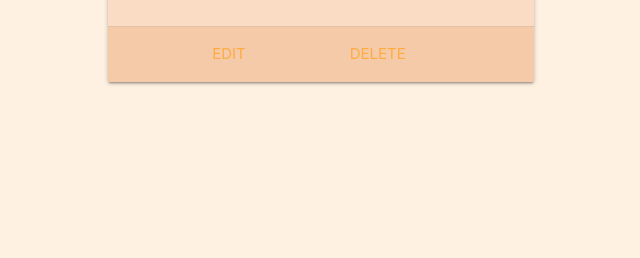
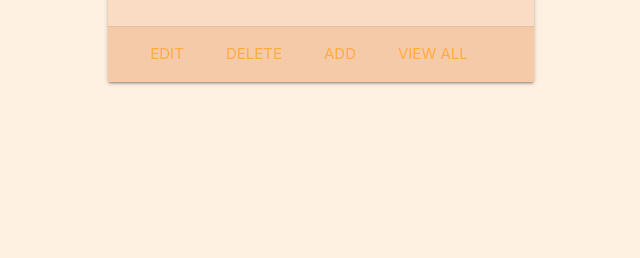
Before and after one commit to nackho/goaltracker, a Django app: template main_app/templates/main_app/reward_detail.html in a window 1280 px wide. Shown: the part 260-518 px from the top of the page, without its empty margins (95-735 px from the left). Run offline with Django 4.2, Linux system fonts and the light colour scheme; the template is opened without the code that fills it, so the values that code supplies are empty.

Commit message:
fixed formatting on detail page, added more reward function

```diff
--- a/main_app/templates/goals/detail.html
+++ b/main_app/templates/goals/detail.html
@@ -66,7 +66,7 @@
 <hr>
 <div class="row">
   <div class="col s6">
-    <h3>Rewards Given for {{ goal.name }} Progress</h3>
+    <h3>Rewards Given</h3>
     {% if goal.rewards.count %}
       {% for reward in goal.rewards.all %}
         <div class="card">
--- a/main_app/templates/main_app/reward_detail.html
+++ b/main_app/templates/main_app/reward_detail.html
@@ -13,6 +13,8 @@
       <div class="card-action">
         <a href="{% url 'rewards_update' reward.id %}">Edit</a>
         <a href="{% url 'rewards_delete' reward.id %}">Delete</a>
+        <a href="{% url 'rewards_create' %}">Add</a>
+        <a href="{% url 'rewards_index' %}">View All</a>
       </div>
     </div>
   </div>
```
Also changed, not shown: README.md.
